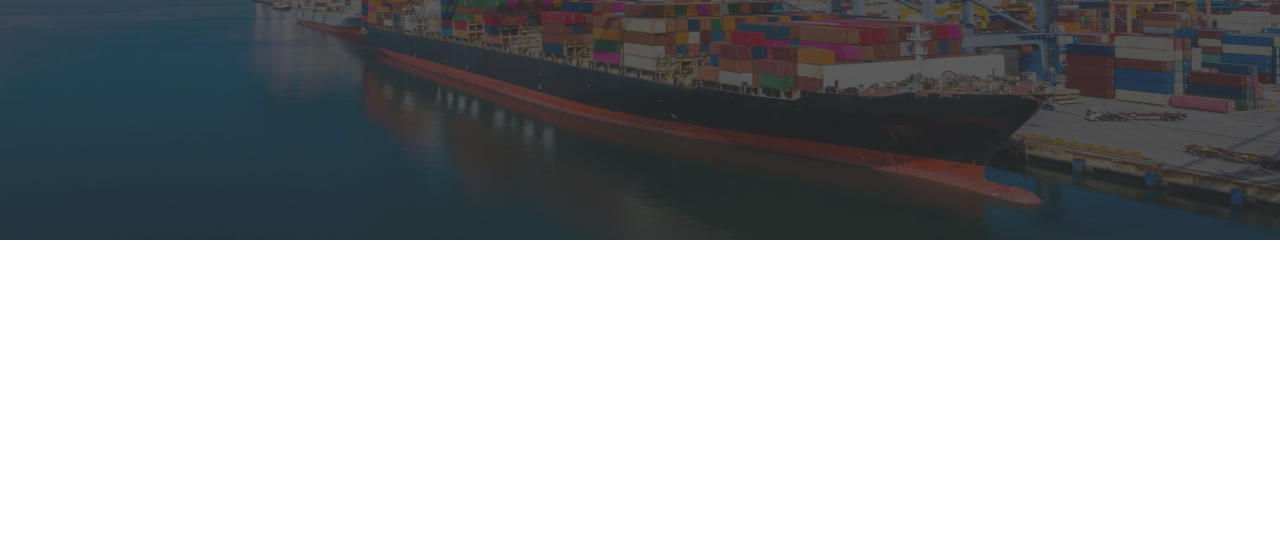
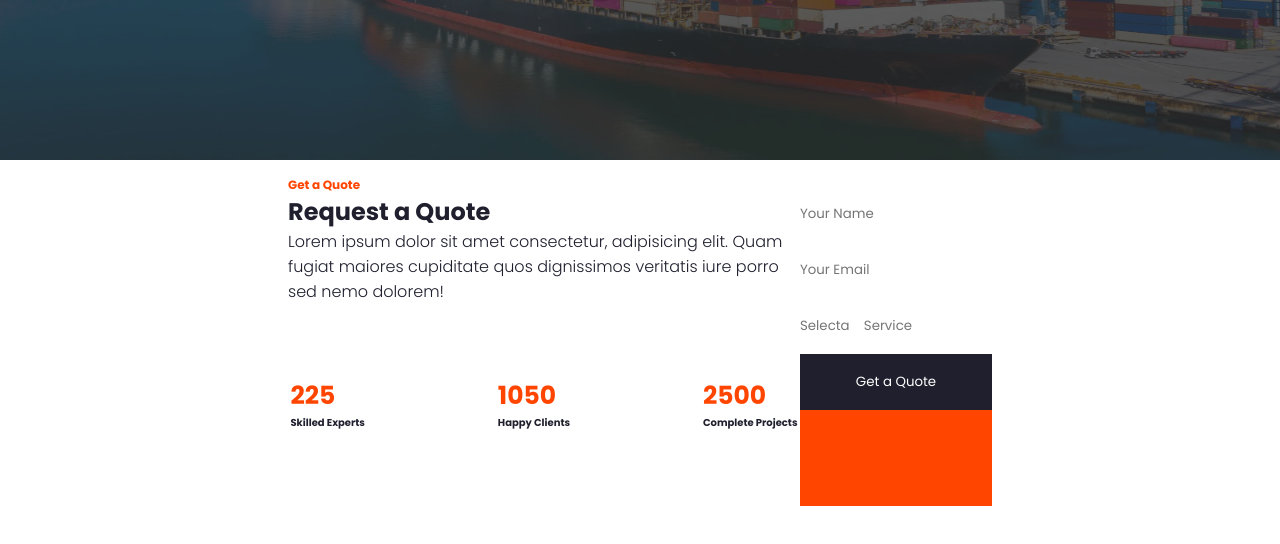
Before and after one commit to romarioaraujo1997/LandingPage07, a plain HTML site: page index.html in a window 1280 px wide. Shown: the part 400-944 px from the top of the page. Before the commit the page ends 800 px from the top, so only its background shows below. Drawn offline with Linux system fonts and the light colour scheme.

Commit message:
LandingPage07

```diff
--- a/index.html
+++ b/index.html
@@ -1,5 +1,5 @@
 <!DOCTYPE html>
-<html lang="en">
+<html lang="pt-br">
 <head>
     <meta charset="UTF-8">
     <meta name="viewport" content="width=device-width, initial-scale=1.0">
@@ -48,8 +48,39 @@
             </div>
             <div id="botao">
                 <input type="text" placeholder="Tracking ID">
-                <button id="botao">Track and Trace</button>
+                <button id="botao2">Track and Trace</button>
             </div>
+        </div>
+    </section>
+    <section id="container">
+        <div id="texts2">
+            <div>
+                <h4>Get a Quote</h4>
+                <h1>Request a Quote</h1>
+                <p>Lorem ipsum dolor sit amet consectetur, adipisicing elit. Quam fugiat maiores cupiditate quos dignissimos
+                    veritatis iure porro sed nemo dolorem!</p>
+
+            </div>
+            <div id="number0">
+                <div id="number1"><span>225</span>
+                    <p>Skilled Experts</p>
+                </div>
+                <div id="number2">
+                    <span>1050</span>
+                    <p>Happy Clients</p>
+                </div>
+                <div id="number3">
+                    <span>2500</span>
+                    <p>Complete Projects</p>
+                </div>
+            </div>
+        </div>
+
+        <div id="form">
+             <input type="text" placeholder="Your Name">
+            <input type="email" placeholder="Your Email">
+            <input type="number" name="" id="" placeholder="Selecta    Service">
+            <button> Get a Quote</button>
         </div>
 
     </section>
--- a/style.css
+++ b/style.css
@@ -73,6 +73,8 @@ section{
 }
 #banner{
     display: flex;
+    width: 100vw;
+    height: 60vh;
 
 }
 #texts{
@@ -119,6 +121,7 @@ section{
     border: none;
     height: 7vh;
     width: 31vw;
+    outline: none;
 }
 #botao input::placeholder{
     padding-left: 1vw;
@@ -129,7 +132,85 @@ section{
 }
 #image img{
     width: 100vw;
-    height: 70vh;
+    height: 60vh;
     filter: brightness(25%);
     opacity: 86%;
 }
+#container{
+    display: flex;
+    justify-content: center;
+    width: 100vw;
+    height: 50vh;
+}
+
+#form{
+    height:40vh;
+    width: 15vw;
+    display: flex;
+    flex-direction: column;
+    background-color: orangered;
+    margin-top: 2%;
+
+}
+#form input{
+    height: 7vh;
+    border: none;
+}
+#form button{
+    border: none;
+    height: 7vh;
+    color: white;
+    background-color: #1f1f2e;
+}
+#texts2{
+    display: flex;
+    align-items: center;
+    justify-content: center;
+    flex-direction: column;
+    height: 45vh;
+    width: 40vw;
+    font-weight: 300;
+    color: #1f1f2e;
+}
+#texts2 h4{
+    color: orangered;
+    font-size: 12px;
+}
+#number0{
+    height: 25vh;
+    width: 50vw;
+    display: flex;
+    align-items: center;
+    justify-content: space-around;
+
+}
+#number1{
+    color: orangered;
+    font-size: 25px;
+    font-weight: 700;
+}
+#number1 p{
+    color: #1f1f2e;
+    font-size: 10px;
+    font-weight: 700;
+}
+#number2{
+    color: orangered;
+    font-size: 25px;
+    font-weight: 700;
+}
+#number2 p{
+    color: #1f1f2e;
+    font-size: 10px;
+    font-weight: 700;
+}
+#number3{
+    color: orangered;
+    font-size: 25px;
+    font-weight: 700;
+}
+#number3 p{
+    color: #1f1f2e;
+    font-size: 10px;
+    font-weight: 700;
+}
```
